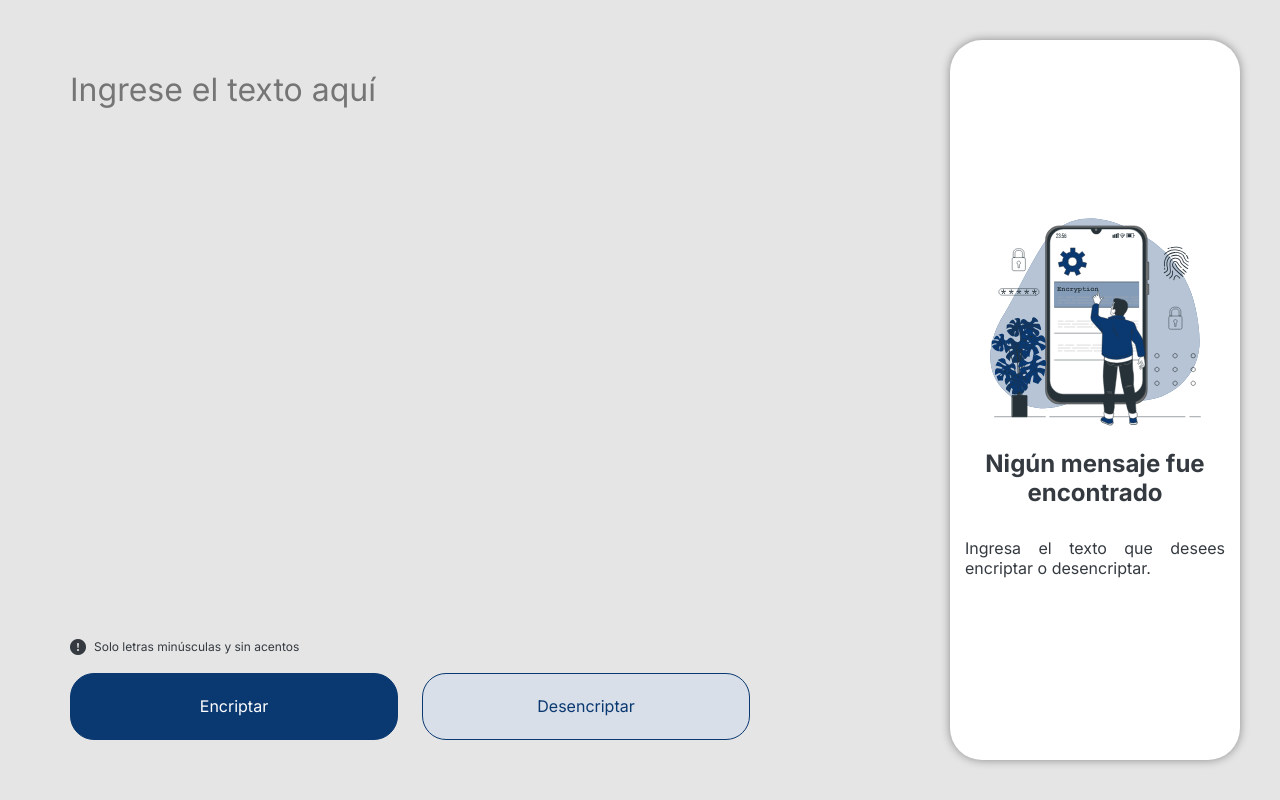
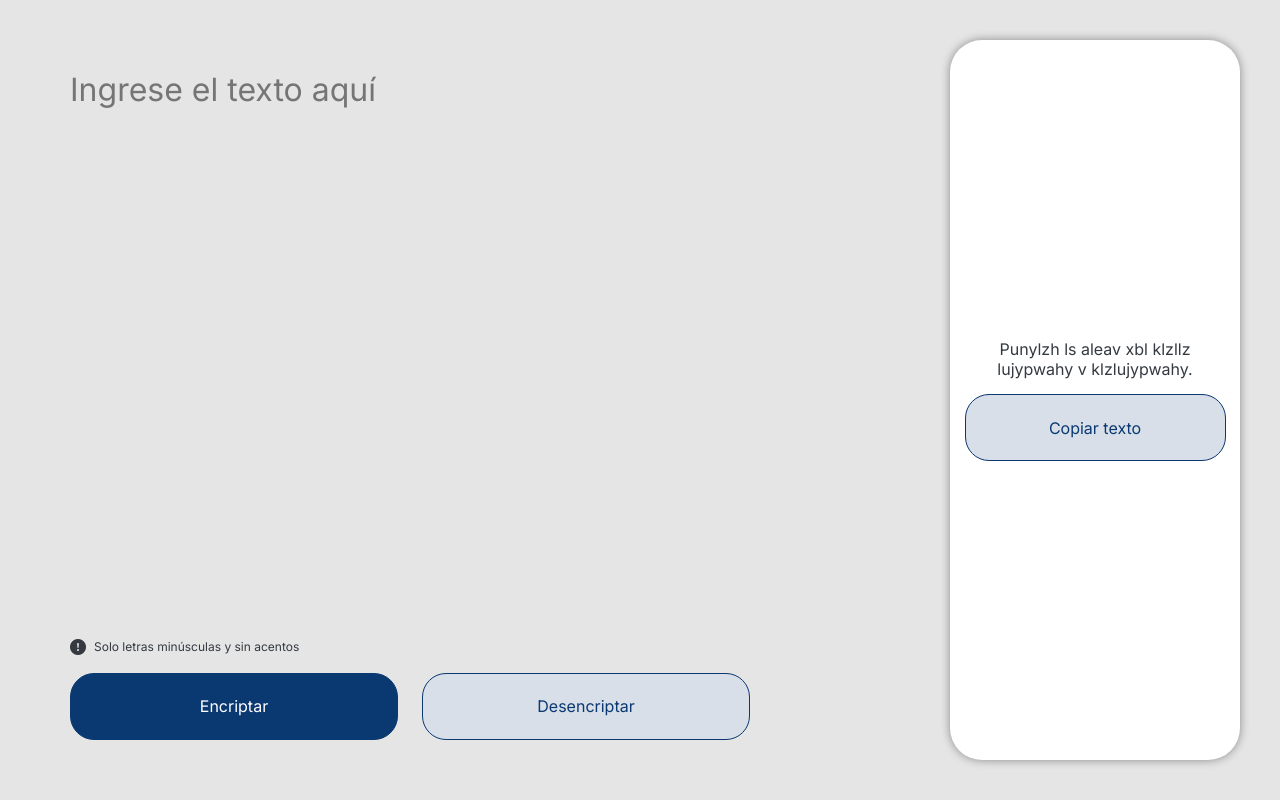
Before and after one commit to jdocdev/encriptador-de-texto-challenges, a plain HTML site: page index.html in a window 1280 px wide. Both pictures are taken after a click on the button "Desencriptar". Drawn offline with nearby package versions, Linux system fonts and the light colour scheme.

Commit message:
Desencriptado v.1.2

```diff
--- a/css/styles.css
+++ b/css/styles.css
@@ -161,7 +161,6 @@ p {
     overflow: auto;
     scrollbar-width: none;
     margin: 15px;
-    text-align: justify;
 }
 
 .main-container .encrypt-section .text-encrypt p::-webkit-scrollbar {
--- a/index.html
+++ b/index.html
@@ -32,7 +32,7 @@
                     </div>
                     <div class="buttons">
                         <button onclick="encriptarCampo()">Encriptar</button>
-                        <button>Desencriptar</button>
+                        <button onclick="desencriptarCampo()">Desencriptar</button>
                     </div>
                 </div>
             </div>
--- a/js/app.js
+++ b/js/app.js
@@ -10,14 +10,14 @@ const h3Encrypt = document.querySelector(".text-encrypt h3");
 // Selección del boton de copiar texto
 const copyButton = document.querySelector("#copyButton");
 
-copyButton.addEventListener("click", function() {
+copyButton.addEventListener("click", function () {
     const textEncrypt = document.querySelector("#textEncrypt").textContent;
-    navigator.clipboard.writeText(textEncrypt).then(function() {
-      console.log("Texto copiado al portapapeles");
-    }, function() {
-      console.error("No se pudo copiar el texto al portapapeles");
+    navigator.clipboard.writeText(textEncrypt).then(function () {
+        console.log("Texto copiado al portapapeles");
+    }, function () {
+        console.error("No se pudo copiar el texto al portapapeles");
     });
-  });
+});
 
 // borrar texto del textarea al recargar
 window.onload = function () {
@@ -43,7 +43,7 @@ function cifradoCesar(texto, desplazamiento) {
     return resultado;
 }
 
-// Funcion para copiar el texto al apretar el botón Encriptar
+// Función para encriptar el texto
 function encriptarCampo() {
 
     // Eliminar la imagen
@@ -57,4 +57,35 @@ function encriptarCampo() {
     const desplazamiento = 19; // número de posiciones que se van a desplazar las letras en el alfabeto
     const textoCifrado = cifradoCesar(textBase, desplazamiento);
     document.querySelector("#textEncrypt").textContent = textoCifrado;
-  }
+}
+
+// Función de descifrado César
+function descifradoCesar(textoCifrado, desplazamiento) {
+    let resultado = "";
+    for (let i = 0; i < textoCifrado.length; i++) {
+        let caracter = textoCifrado[i];
+        let codigo = textoCifrado.charCodeAt(i);
+        if (codigo >= 65 && codigo <= 90) {
+            caracter = String.fromCharCode(((codigo - 65 - desplazamiento + 26) % 26) + 65);
+        } else if (codigo >= 97 && codigo <= 122) {
+            caracter = String.fromCharCode(((codigo - 97 - desplazamiento + 26) % 26) + 97);
+        }
+        resultado += caracter;
+    }
+    return resultado;
+}
+
+// Función para desencriptar el texto
+function desencriptarCampo() {
+    // Eliminar la imagen
+    imgEncrypt.style.display = 'none';
+    // Eliminar el titulo
+    h3Encrypt.style.display = 'none';
+    // Mostrar botón de copiar
+    copyButton.style.display = 'block';
+
+    const textBase = document.querySelector("#textEncrypt").textContent;
+    const desplazamiento = 19; // número de posiciones que se van a desplazar las letras en el alfabeto
+    const textoDesCifrado = descifradoCesar(textBase, desplazamiento);
+    document.querySelector("#textEncrypt").textContent = textoDesCifrado;
+}
```
